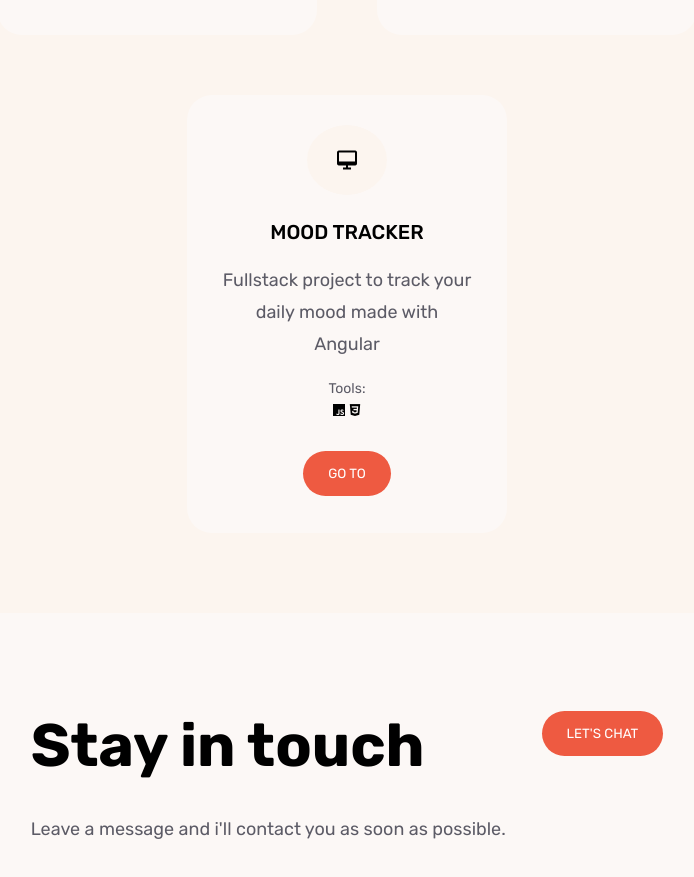
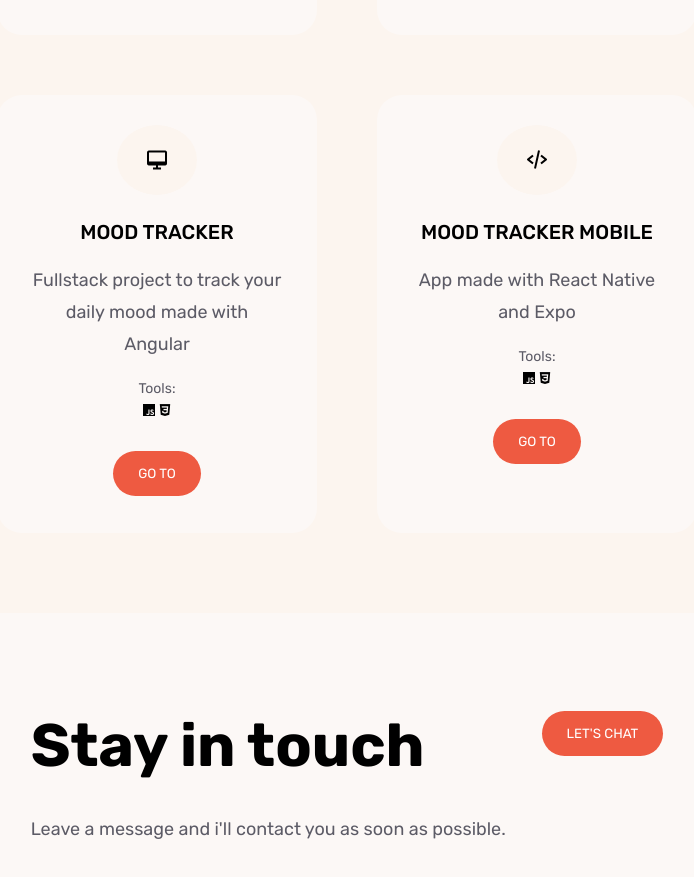
Before and after one commit to Jopt05/react-portfolio-jopt05, a React (Vite) app: page / in a window 1280 px wide. Shown: the part 2494-3371 px from the top of the page, without its empty margins (293-987 px from the left). Built offline with nearby package versions, Linux system fonts and the light colour scheme.

Commit message:
Se agrega mood tracker rn

```diff
--- a/src/assets/constants/projects.ts
+++ b/src/assets/constants/projects.ts
@@ -126,6 +126,32 @@ export const PROJECTS = {
             "projectUrl": "https://mood-tracker-angular.vercel.app/",
             "createdAt": "2025-05-25T02:39:06.269+00:00",
             "updatedAt": "2025-05-25T02:39:06.269+00:00"
+        },
+        {
+            "id": 101,
+            "projectName": "Mood tracker mobile",
+            "projectDescription": "App made with React Native and Expo",
+            "projectTechnologies": [
+                {
+                    "id": 2,
+                    "techName": "bx bxl-javascript",
+                    "state": true,
+                    "createdAt": "2025-01-10T23:44:18.076+00:00",
+                    "updatedAt": "2025-01-10T23:44:18.076+00:00"
+                },
+                {
+                    "id": 4,
+                    "techName": "bx bxl-css3",
+                    "state": true,
+                    "createdAt": "2025-01-10T23:44:31.800+00:00",
+                    "updatedAt": "2025-01-10T23:44:31.800+00:00"
+                }
+            ],
+            "projectTopic": "MOBILE",
+            "projectState": true,
+            "projectUrl": "https://expo.dev/accounts/jopt05/projects/mood-tracker-react-native/builds/797d853c-90c3-468b-9dbc-a0d0ec526836",
+            "createdAt": "2025-05-25T02:39:06.269+00:00",
+            "updatedAt": "2025-05-25T02:39:06.269+00:00"
         }
     ]
 }
```
Also changed, not shown: 1 other file (tests, documents, lock files or other folders).
